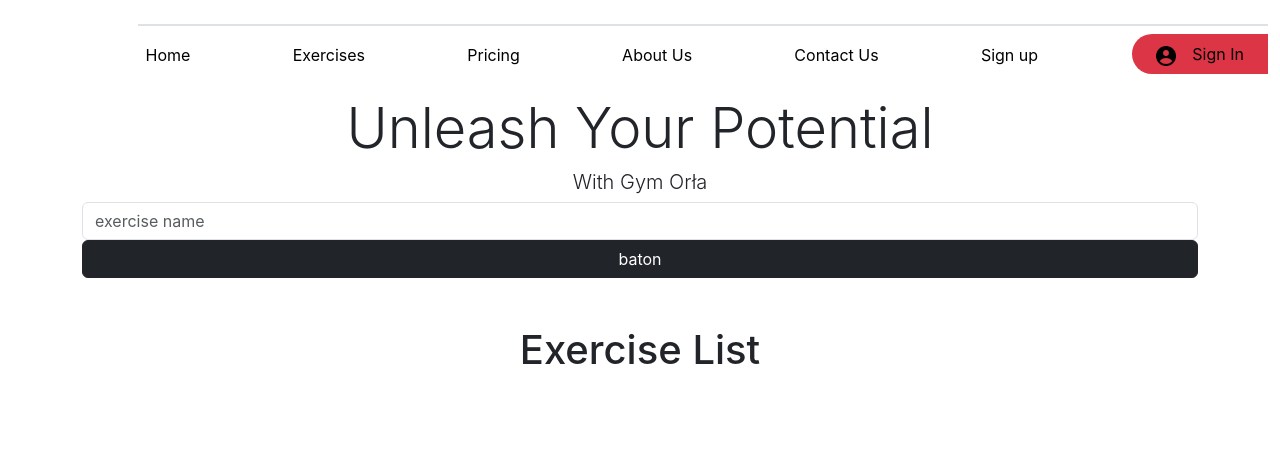
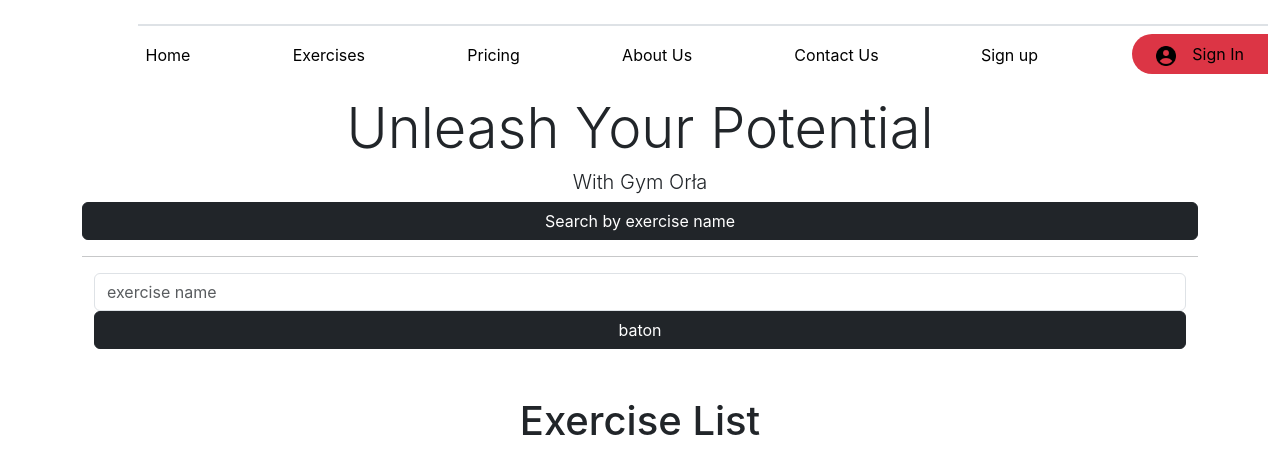
Before and after one commit to MACKOzKLANU/Gym-Orla-website, a React (Create React App) app: page /exercises in a window 1280 px wide. Shown: the top 474 px of the page. Built offline with nearby package versions, Linux system fonts and the light colour scheme.

Commit message:
added switching between searching by muscle name and group

```diff
--- a/src/Exercises.jsx
+++ b/src/Exercises.jsx
@@ -1,14 +1,30 @@
+import { useState } from "react";
 import ItemList from "./ItemList";
 import Maintext from "./Maintext";
+import MuscleGroup from "./MuscleGroup";
 
 function Exercises() {
-    return (
-        <div>
-            <Maintext message={"Unleash Your Potential"}></Maintext>
-            {/* if z exercise by name i by muscle */}
-            <ItemList></ItemList>
+  const [statement, setStatement] = useState(true);
+  return (
+    <div className="container">
+      <Maintext message={"Unleash Your Potential"}></Maintext>
+      {/* if z exercise by name i by muscle */}
+      <div className="list-group">
+        <button
+          className="btn btn-dark"
+          onClick={() => setStatement(!statement)}
+        >
+          {statement ? "Search by exercise name" : "Search by muscle group"}
+        </button>
+        <hr></hr>
+
         </div>
-    )
+        {statement ? <ItemList></ItemList> : <MuscleGroup></MuscleGroup>}
+
+
+
+    </div>
+  );
 }
 
 export default Exercises;
--- a/src/MuscleGroup.jsx
+++ b/src/MuscleGroup.jsx
@@ -32,7 +32,7 @@ function MuscleGroup() {
         <svg
           width="800"
           height="1000"
-          viewBox="0 -100 960 1200"
+          viewBox="0 100 960 1200"
           xmlns="http://www.w3.org/2000/svg"
         >
           <polygon
```
